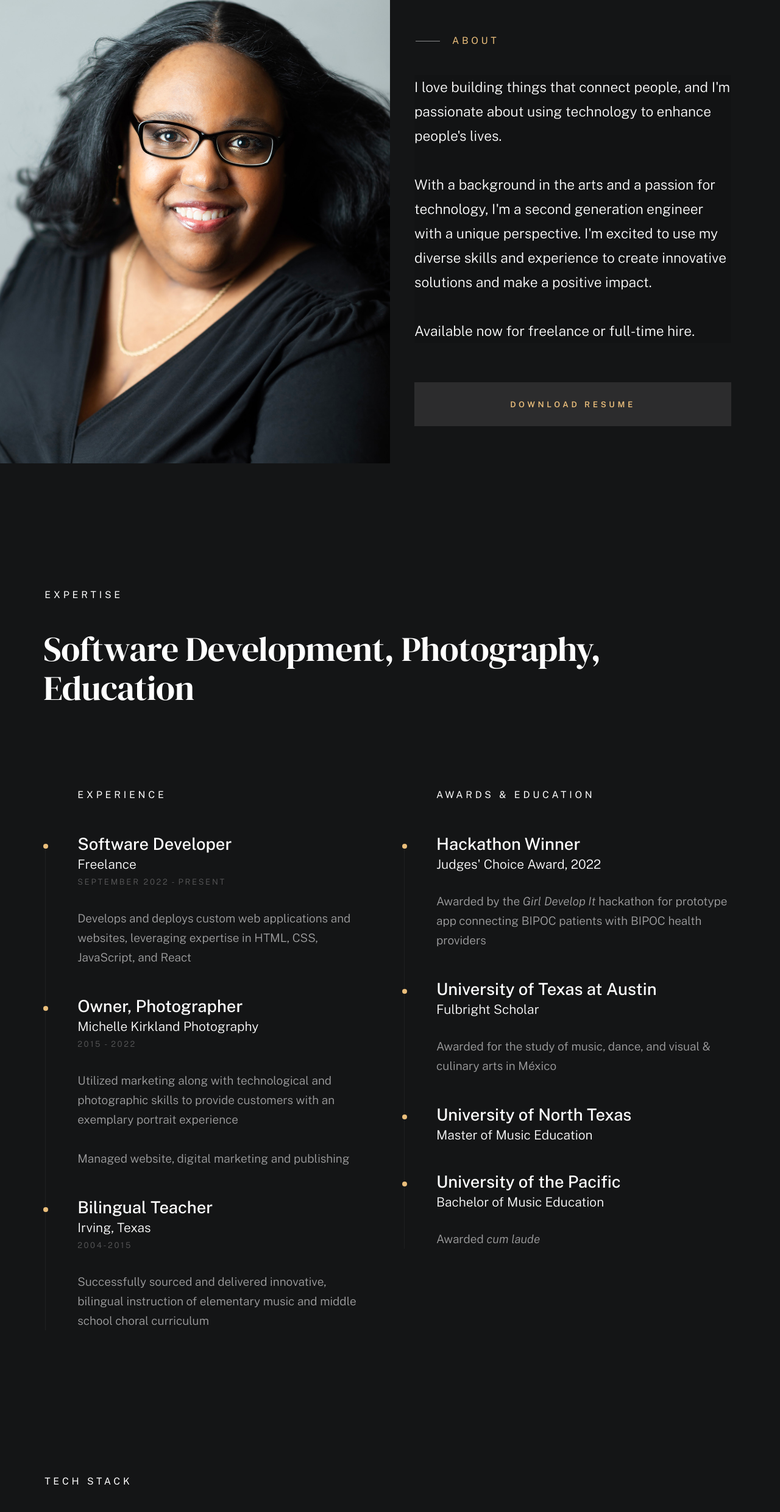
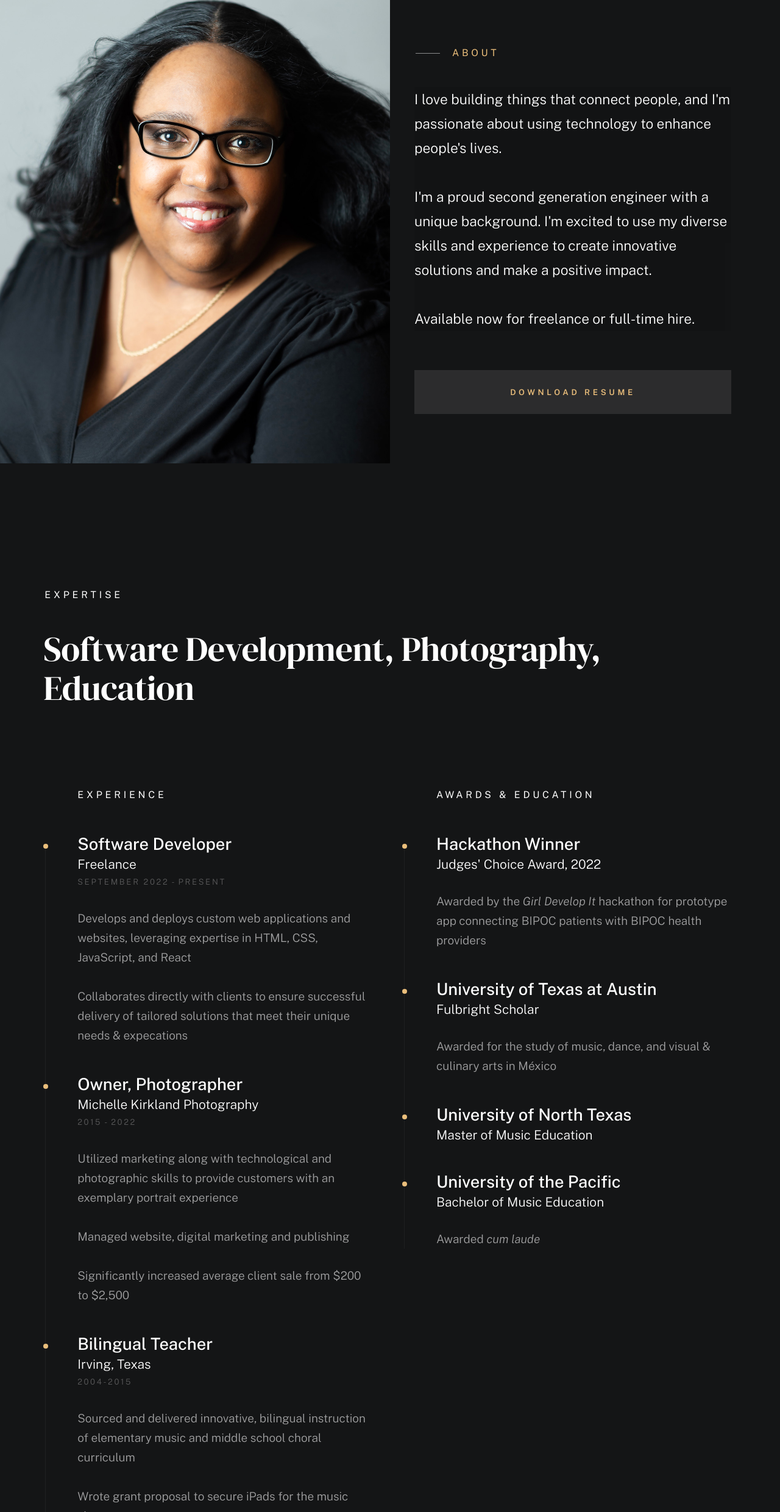
Before and after one commit to Michelle-932/PersonalPortfolio, a plain HTML site: page index.html in a window 1280 px wide. Shown: the part 978-3458 px from the top of the page at 61% size. Drawn offline with nearby package versions, Linux system fonts and the light colour scheme; a web font is replaced by a local one.

Commit message:
2024 copyright update

```diff
--- a/index.html
+++ b/index.html
@@ -138,7 +138,7 @@
                                 I love building things that connect people, and I'm passionate about using technology to enhance people's lives.
                                 <br>
                                 <br>
-                                With a background in the arts and a passion for technology, I'm a second generation engineer with a unique perspective.
+                                I'm a proud second generation engineer with a unique background.
                                 I'm excited to use my diverse skills and experience
                                 to create innovative solutions and make a positive impact.
                                 <br>
@@ -188,6 +188,7 @@
                                 <div class="timeline__desc">
                                     <p>Develops and deploys custom web applications and websites,
                                         leveraging expertise in HTML, CSS, JavaScript, and React</p>
+                                    <p>Collaborates directly with clients to ensure successful delivery of tailored solutions that meet their unique needs & expecations</p>
                                 </div>
                             </div>
 
@@ -201,6 +202,7 @@
                                 <div class="timeline__desc">
                                     <p>Utilized marketing along with technological and photographic skills to provide customers with an exemplary portrait experience</p>
                                     <p>Managed website, digital marketing and publishing</p>
+                                    <p>Significantly increased average client sale from $200 to $2,500</p>
                                 </div>
                             </div>
 
@@ -212,7 +214,8 @@
                                     <p class="timeline__timeframe">2004-2015</p>
                                 </div>
                                 <div class="timeline__desc">
-                                    <p>Successfully sourced and delivered innovative, bilingual instruction of elementary music and middle school choral curriculum</p>
+                                    <p>Sourced and delivered innovative, bilingual instruction of elementary music and middle school choral curriculum</p>
+                                    <p>Wrote grant proposal to secure iPads for the music classroom</p>
                                 </div>
                             </div>
 
@@ -758,7 +761,7 @@
 
             <div class="row">
                 <div class="column ss-copyright">
-                    <span>Website and photography © 2023 Michelle Kirkland</span>
+                    <span>Website and photography © 2024 Michelle Kirkland</span>
                 </div>
 
                 <div class="ss-go-top">
```
